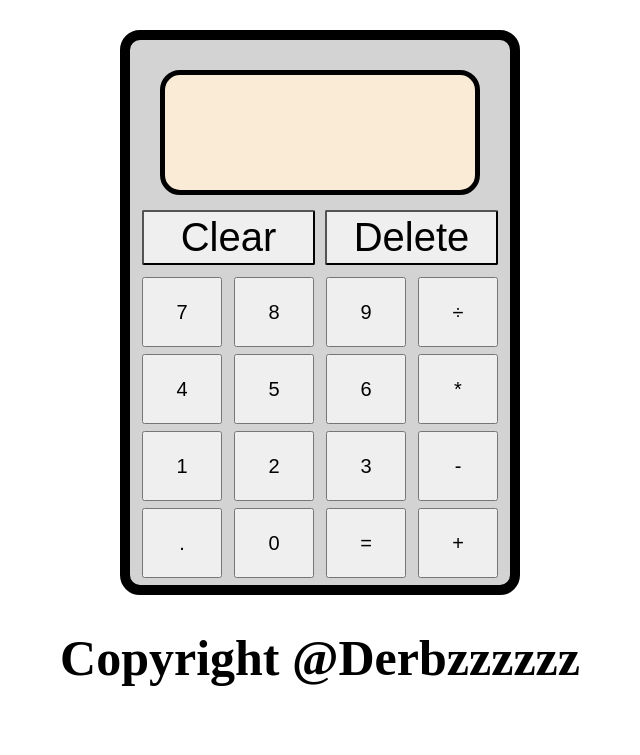
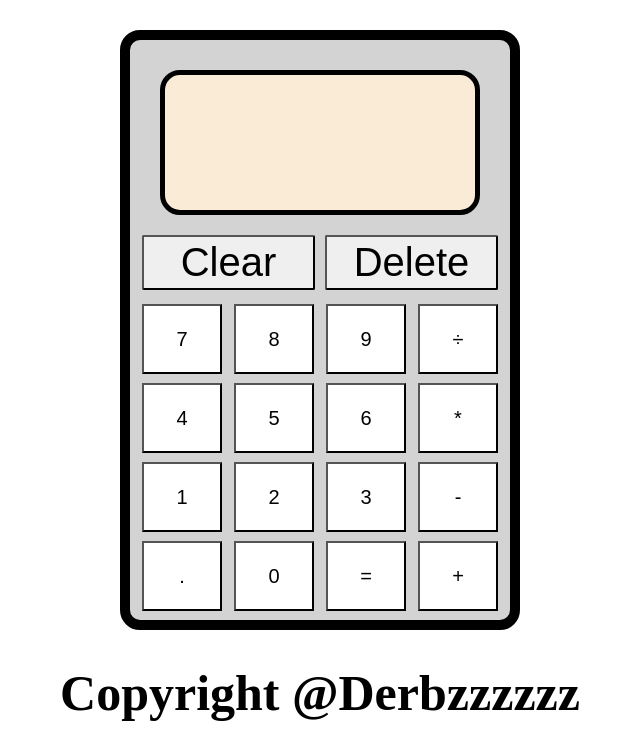
Before and after one commit to Derbzzzzzz/calc, a plain HTML site: page index.html in a window 1280 px wide. Shown: the part 95-850 px from the top of the page, without its empty margins (320-960 px from the left). Before the commit the page ends 815 px from the top, so only its background shows below. Drawn offline with Linux system fonts and the light colour scheme.

Commit message:
css formatting of display to prevent size changes

```diff
--- a/styles.css
+++ b/styles.css
@@ -29,12 +29,12 @@ h1{
     border: 10px solid black;
     border-radius: 20px;
     width: 400px;
-    min-height: 550px;
+    min-height: 600px;
     box-sizing: border-box;
 }
 
 .top{
-    min-height: 100px;
+    min-height: 150px;
     padding: 30px;
     padding-bottom: 10px;
 }
@@ -51,7 +51,7 @@ h1{
 .display{
     display: flex;
     flex-direction: column;
-    min-height: 100px;
+    min-height: 125px;
     padding: 5px;
     border: 5px solid black;
     border-radius: 20px;
@@ -106,4 +106,5 @@ h1{
     height: 70px;
     width: 80px;
     font-size: 20px;
+    background-color: white;
 }
```
